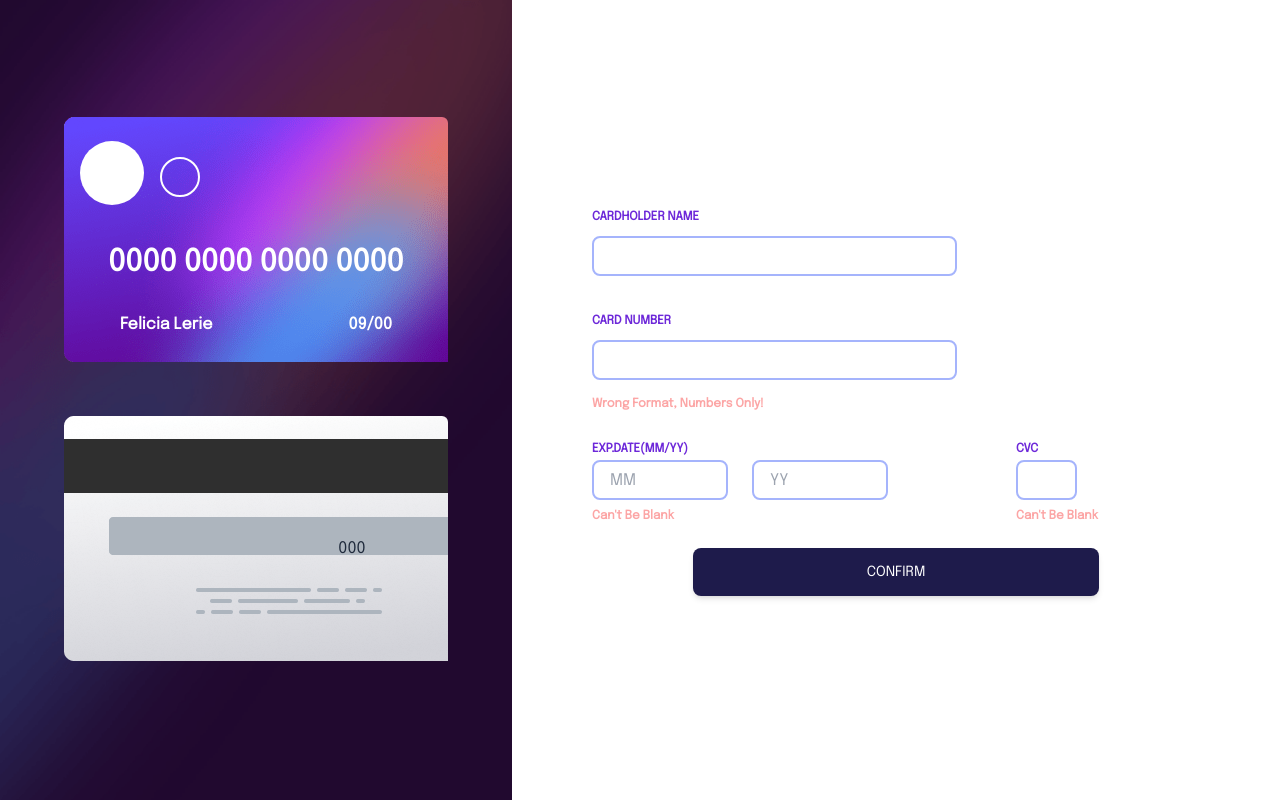
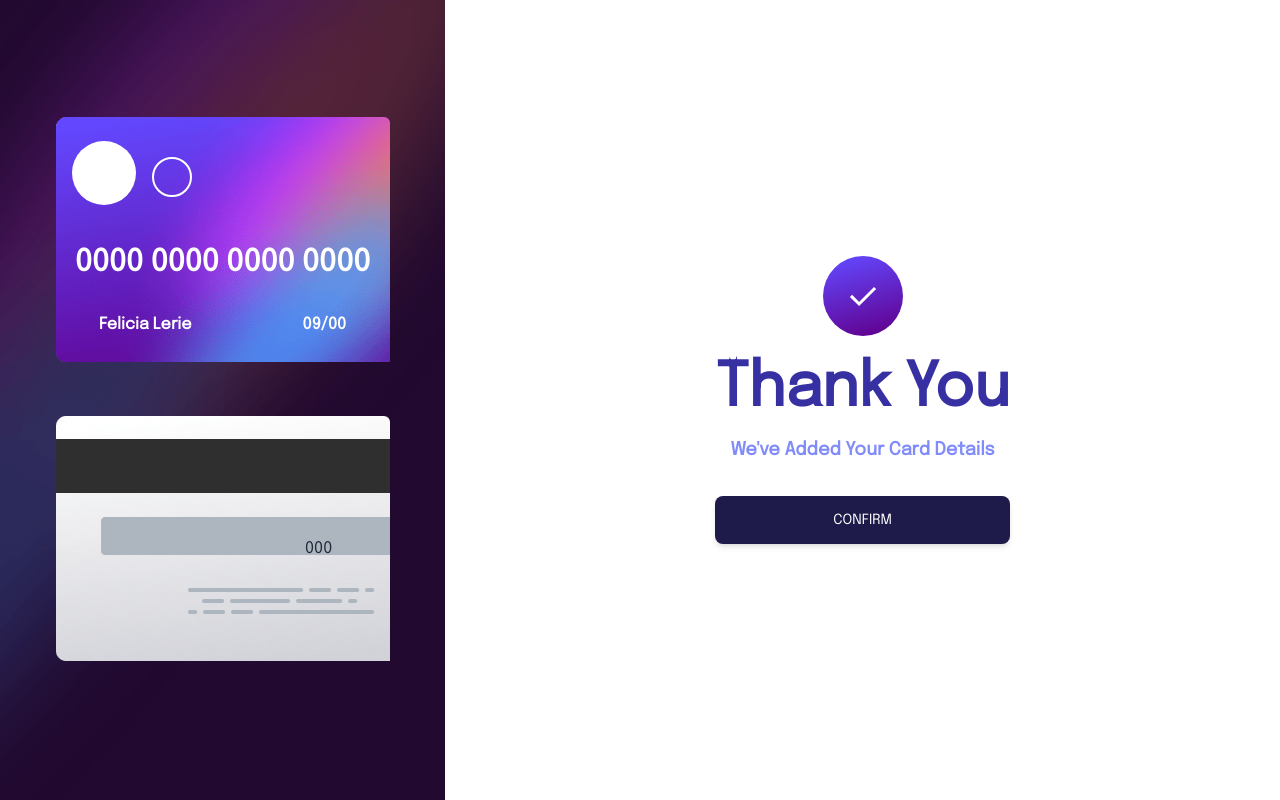
Before and after one commit to HopesonOgaga/card_interactive, a website: page build/index.html in a window 1280 px wide. Drawn offline with Linux system fonts and the light colour scheme.

Commit message:
NEW CARD

```diff
--- a/build/index.html
+++ b/build/index.html
@@ -60,7 +60,7 @@
 
             </div>
             <!-- form section -->
-            <div class=" w-screen    md:w-3/5 h-screen flex justify-center items-center align-middle p-6 ">
+            <div class=" hidden w-screen    md:w-3/5 h-screen flex justify-center items-center align-middle p-6 ">
              <div class="">
                 <form action="" method="get" class="mb-6">
                     <label for="cardholder" class=" uppercase font-semibold text-xs text-violet-700">cardholder name</label>
@@ -83,7 +83,6 @@
                         </div>
                         <p class="text-xs text-red-300 font-semibold capitalize mb-4 py-2">can't be blank </p>
                     </form>
-
                    <div>
                     <form action="" method="get">
                         <label class=" uppercase font-semibold text-xs text-violet-700 " for="cvc">cvc</label> <br>
@@ -98,6 +97,18 @@
                 </div>
              </div>
             </div>
+            <div class=" w-screen  md:w-3/4 h-screen flex justify-center items-center thank_you ">
+                <div class="  ">
+                    <div class="mb-12 md:mb-6  flex justify-center"><img src="./images/icon-complete.svg" alt="checked"></div>
+                    <div class="text-center gap-6 mb-24 md:mb-8 ">
+                        <p class="mb-4  capitalize font-semibold text-indigo-800 text-6xl text-center">thank you</p>
+                        <p class="capitalize font-semibold text-indigo-400 text-lg ">we've added your card details</p>
+                    </div>
+                    <div class="flex justify-center ">
+                        <input class="btn_enter  h-12 w-full   md:w-full  bg-indigo-950 shadow-md rounded-lg text-white uppercase font-medium text-sm hover:bg-indigo-700 cursor-pointer" type="button" value="confirm">
+                    </div>
+                </div>
+            </div>
         </section>
     </main>
 </body>
--- a/build/scripts/main.js
+++ b/build/scripts/main.js
@@ -1,4 +1,5 @@
 // dom
+const thank_card = document.querySelector(".thank_you");
 const cvc_display = document.querySelector(".cvc_data");
 const display_number = document.querySelector(".number_display");
 const display_name = document.querySelector(".name_val");
```
Also changed, not shown: build/css/output.css.
